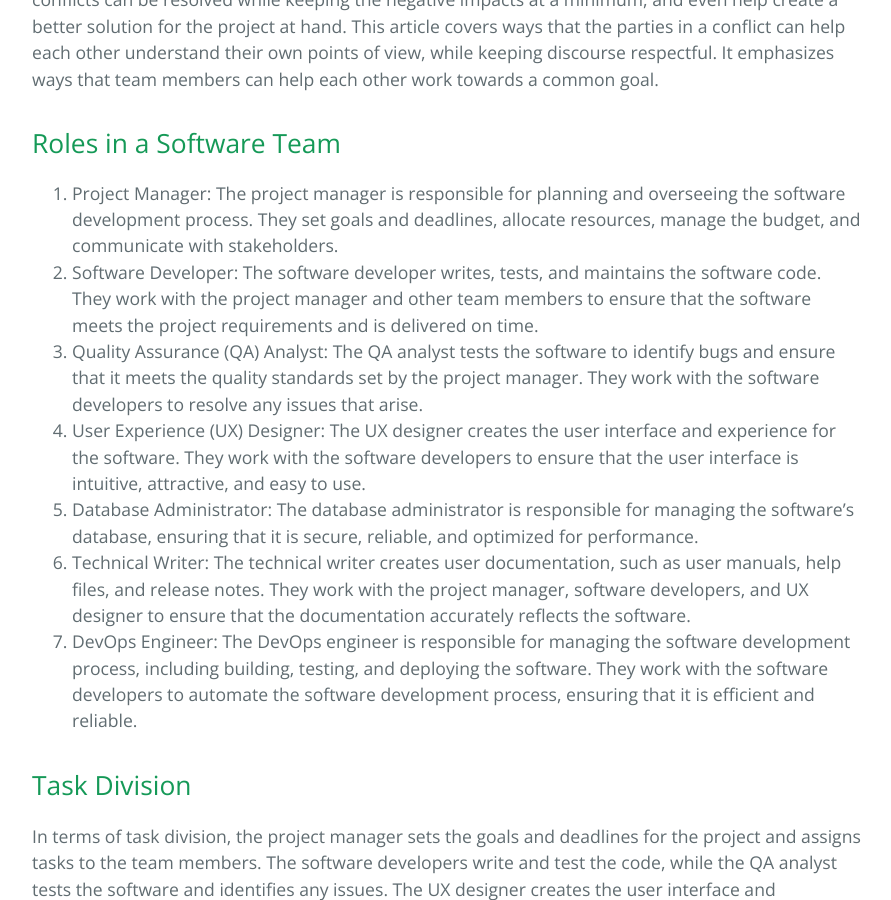
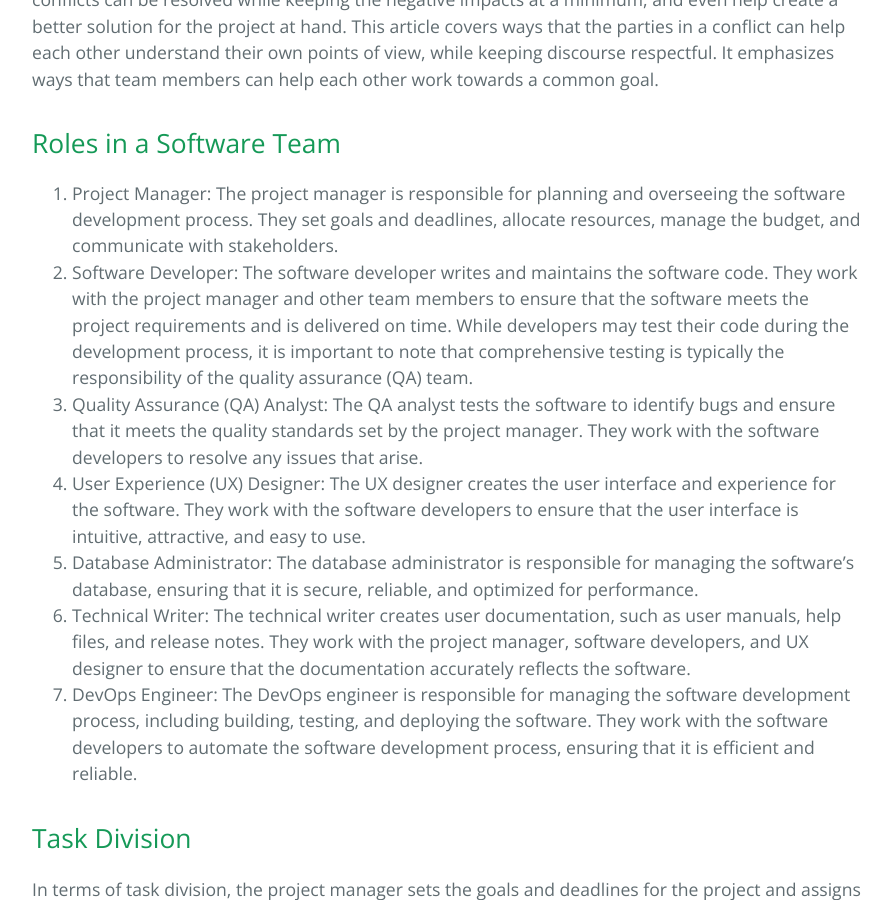
Before and after one commit to learning-software-engineering/learning-software-engineering.github.io, a Jekyll site: the page built from Topics/Teamwork.md, in a window 1280 px wide and 900 px high, scrolled down 867 px. Shown: the whole window, without its empty margins (192-1083 px from the left). Built offline with Jekyll 4.4.1, drawn with Linux system fonts in a browser that asks for light colours; our own code applies the rules of GitHub Pages for plain Markdown files.

Commit message:
Update Topics/Teamwork.md
Co-authored-by: Andrew Abosh <andrewaboshartworks@gmail.com>

```diff
--- a/Topics/Teamwork.md
+++ b/Topics/Teamwork.md
@@ -20,7 +20,7 @@ It is not always possible to avoid conflict. In work environment when people are
 ## Roles in a Software Team
 
 1. Project Manager: The project manager is responsible for planning and overseeing the software development process. They set goals and deadlines, allocate resources, manage the budget, and communicate with stakeholders.
-2. Software Developer: The software developer writes, tests, and maintains the software code. They work with the project manager and other team members to ensure that the software meets the project requirements and is delivered on time.
+2. Software Developer: The software developer writes and maintains the software code. They work with the project manager and other team members to ensure that the software meets the project requirements and is delivered on time. While developers may test their code during the development process, it is important to note that comprehensive testing is typically the responsibility of the quality assurance (QA) team.
 3. Quality Assurance (QA) Analyst: The QA analyst tests the software to identify bugs and ensure that it meets the quality standards set by the project manager. They work with the software developers to resolve any issues that arise.
 4. User Experience (UX) Designer: The UX designer creates the user interface and experience for the software. They work with the software developers to ensure that the user interface is intuitive, attractive, and easy to use.
 5. Database Administrator: The database administrator is responsible for managing the software's database, ensuring that it is secure, reliable, and optimized for performance.
```
